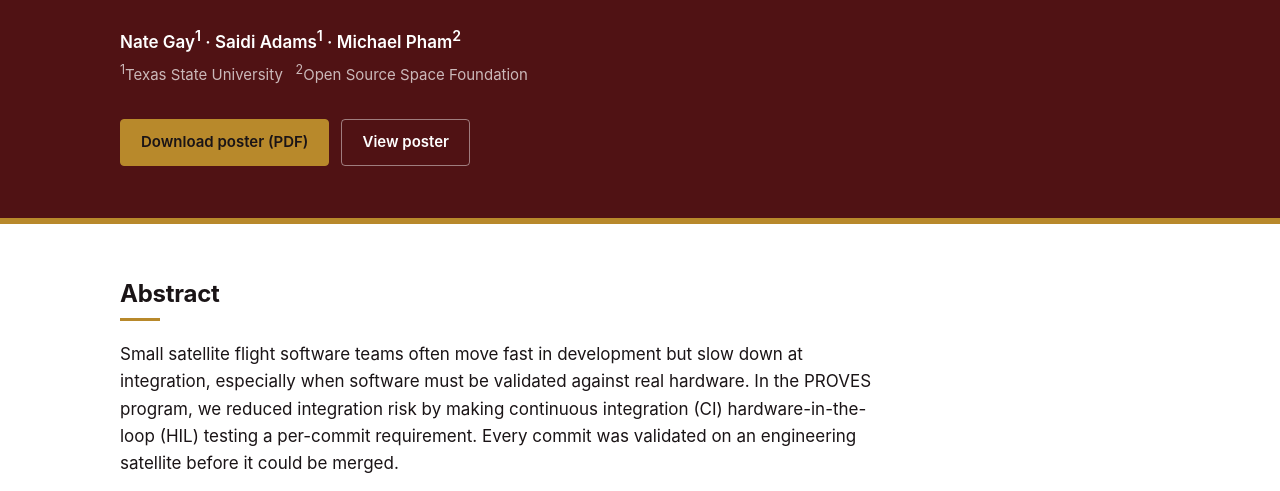
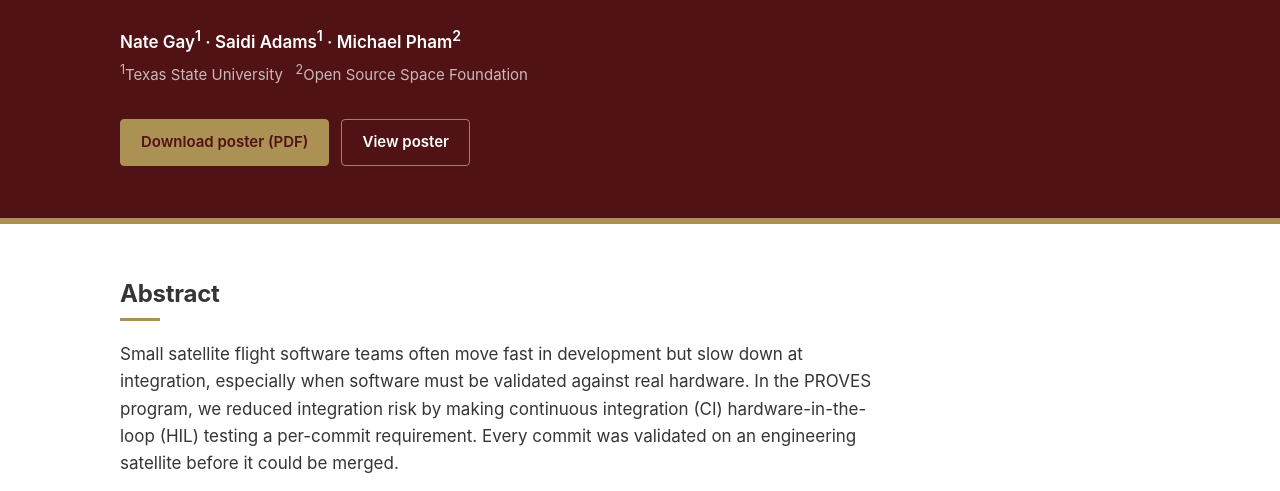
Before and after one commit to txst-space-lab/fprime-to-flight-faster, a plain HTML site: page site/index.html in a window 1280 px wide. Shown: the part 266-757 px from the top of the page. Drawn offline with Linux system fonts and the light colour scheme.

Commit message:
Site follows brand color guidelines

```diff
--- a/site/styles.css
+++ b/site/styles.css
@@ -1,27 +1,44 @@
 /* F Prime to Flight Faster — project page.
-   Colors track the poster: Texas State maroon #501214 with a gold accent. */
+   Colors track the poster (R6 in docs/requirements.md): every hue that carries
+   meaning is a Texas State brand color, named in a comment beside its value.
+
+   Texas State Branding Colors
+   https://brand.txst.edu/visual-identity/colors.html */
 
 :root {
-  --maroon: #501214;
-  --maroon-bright: #7a2427;
-  --gold: #b8892b;
-  --ink: #1a1416;
-  --muted: #5f565a;
+  /* Texas State Primary */
+  --maroon: #501214;      /* Texas State Maroon */
+  --dark-gold: #ac9155;   /* Texas State Dark Gold */
+  --bright-gold: #d7bd8a; /* Texas State Bright Gold */
+
+  /* Texas State Web-Exclusive */
+  --charcoal: #363534;    /* body copy on light backgrounds only */
+  --sandstone: #f5f1ee;   /* light background alternative to white */
+
+  /* Semantic roles. Neutrals below — page white, muted grey, hairline rules —
+     are structure rather than meaning and are exempt from the palette. */
+  --accent: var(--maroon);
+  --gold: var(--dark-gold);
+  --ink: var(--charcoal);
+  --muted: #5c5c5c;
   --page: #ffffff;
-  --wash: #f6f3f2;
-  --rule: #e2dcda;
+  --wash: var(--sandstone);
+  --rule: #e1e0d9;
   --measure: 68rem;
 }
 
+/* Dark mode inverts the neutrals only. Maroon is too dark to read as link text
+   on a dark field, so the accent moves to Bright Gold — still brand, and the
+   maroon masthead keeps anchoring the page in both schemes. */
 @media (prefers-color-scheme: dark) {
   :root {
-    --ink: #f2eceb;
-    --muted: #a89ea0;
-    --page: #141011;
-    --wash: #1e1819;
-    --rule: #322a2c;
-    --maroon-bright: #d4787c;
-    --gold: #d9a94e;
+    --accent: var(--bright-gold);
+    --gold: var(--bright-gold);
+    --ink: var(--sandstone);
+    --muted: #a3a09c;
+    --page: #171615;
+    --wash: #211f1e;
+    --rule: #38352f;
   }
 }
 
@@ -44,7 +61,7 @@ body {
   padding: 0 1.5rem;
 }
 
-a { color: var(--maroon-bright); }
+a { color: var(--accent); }
 
 h1, h2, h3 { line-height: 1.2; margin: 0; }
 
@@ -119,19 +136,21 @@ code {
 
 .btn:hover { border-color: #fff; background: rgba(255, 255, 255, 0.1); }
 
+/* Maroon on gold rather than charcoal on gold: charcoal reads at 4.0:1 against
+   Dark Gold, under AA for this size, and maroon clears it at 4.8:1. */
 .btn-primary {
   background: var(--gold);
   border-color: var(--gold);
-  color: #1a1416;
+  color: var(--maroon);
 }
 
-.btn-primary:hover { background: #d9a94e; border-color: #d9a94e; }
+.btn-primary:hover { background: var(--bright-gold); border-color: var(--bright-gold); }
 
 .btn-small {
   padding: 0.4rem 0.85rem;
   font-size: 0.8125rem;
   border-color: var(--rule);
-  color: var(--maroon-bright);
+  color: var(--accent);
 }
 
 .btn-small:hover { background: var(--wash); border-color: var(--muted); }
@@ -219,7 +238,7 @@ main h2::after {
   text-decoration: none;
 }
 
-.card:hover { border-color: var(--maroon-bright); }
+.card:hover { border-color: var(--accent); }
 
 .card h3 { font-size: 1.125rem; }
 
@@ -233,7 +252,7 @@ main h2::after {
   margin-top: auto;
   font-family: "JetBrains Mono", ui-monospace, SFMono-Regular, Menlo, monospace;
   font-size: 0.8125rem;
-  color: var(--maroon-bright);
+  color: var(--accent);
   overflow-wrap: anywhere;
 }
 
```
Also changed, not shown: 1 other file.
